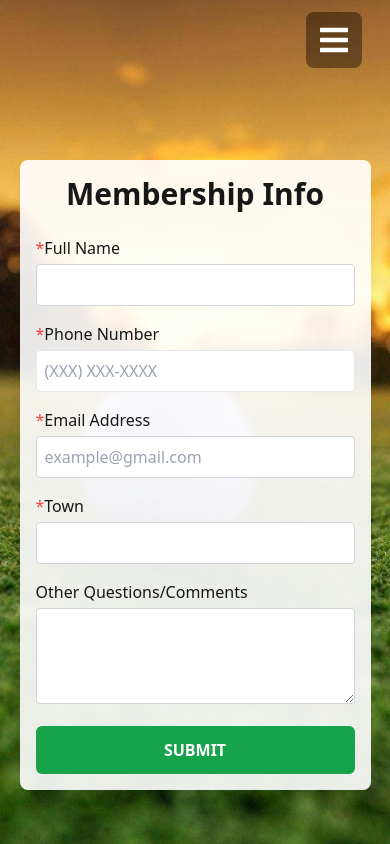
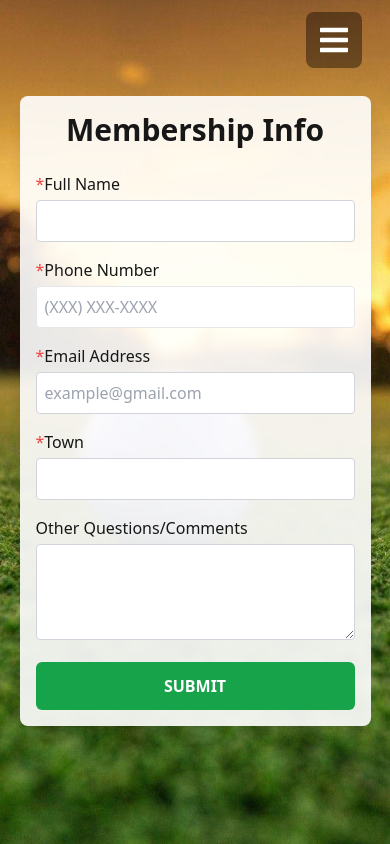
Before and after one commit to Rorozco11/EverestGolfCourseApp, a Next.js app in the folder everest-golf-course/: page /memberships in a window 390 px wide. Built offline with nearby package versions, Linux system fonts and the light colour scheme.

Commit message:
Memebership Fix

```diff
--- a/everest-golf-course/src/app/memberships/page.tsx
+++ b/everest-golf-course/src/app/memberships/page.tsx
@@ -178,7 +178,7 @@ export default function Memberships() {
 
           {/* Membership Form */}
           <div className="container  md:mx-auto md:py-16">
-            <div className="max-w-[500px] w-[90%] h-[80%] mx-auto bg-white/90 p-4 sm:p-8 rounded-lg shadow-lg backdrop-blur-sm mt-32 md:mt-0">
+            <div className="max-w-[500px] w-[90%] h-[80%] mx-auto bg-white/90 p-4 sm:p-8 rounded-lg shadow-lg backdrop-blur-sm mt-16 md:mt-0">
               <h1 className="text-3xl font-bold mb-6 text-center">Membership Info</h1>
 
               <form onSubmit={handleSubmit} className="space-y-4">
--- a/everest-golf-course/src/app/output.css
+++ b/everest-golf-course/src/app/output.css
@@ -709,12 +709,12 @@ video {
   margin-top: 3rem;
 }
 
+.mt-16 {
+  margin-top: 4rem;
+}
+
 .mt-2 {
   margin-top: 0.5rem;
-}
-
-.mt-32 {
-  margin-top: 8rem;
 }
 
 .mt-4 {
```
